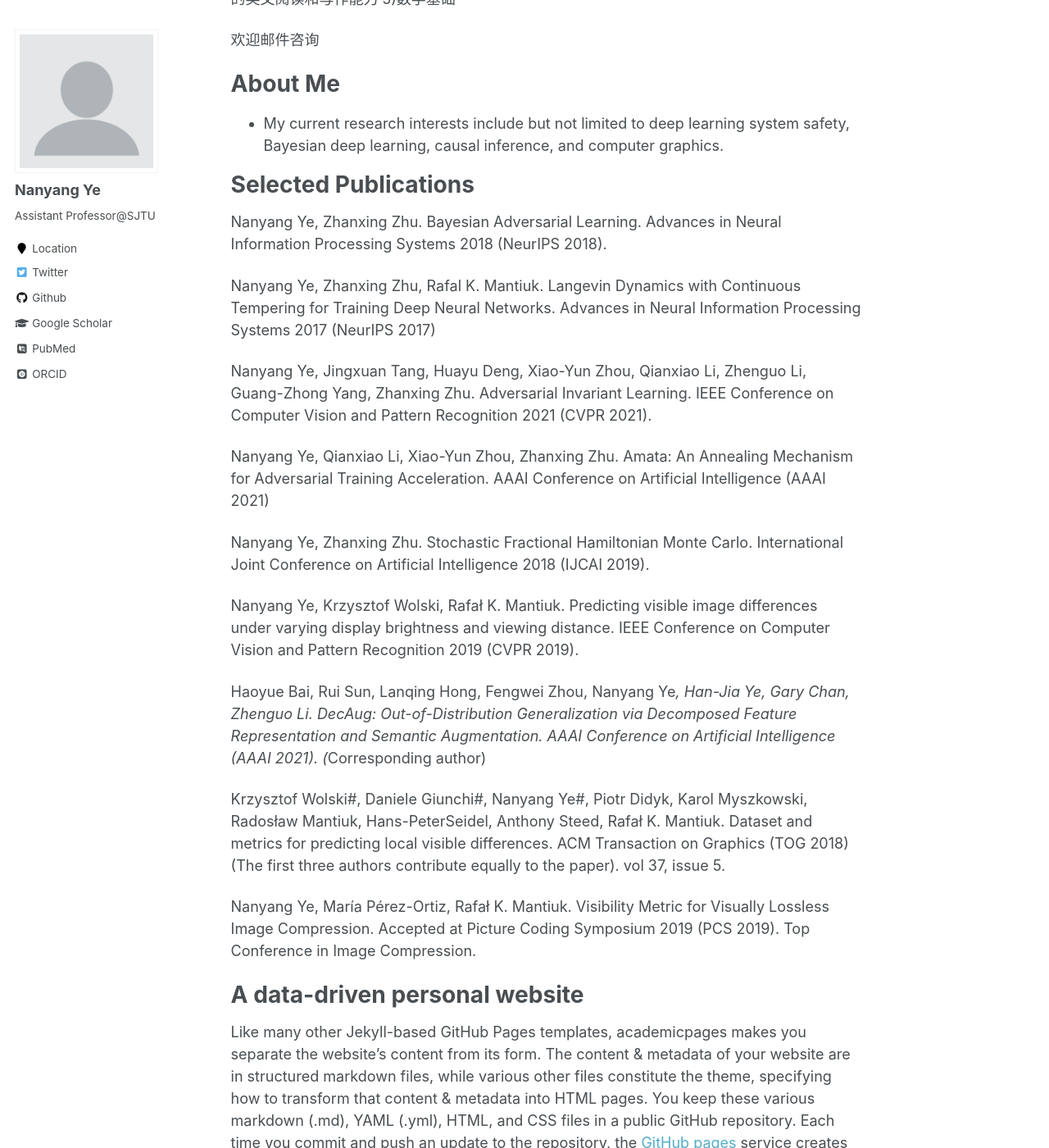
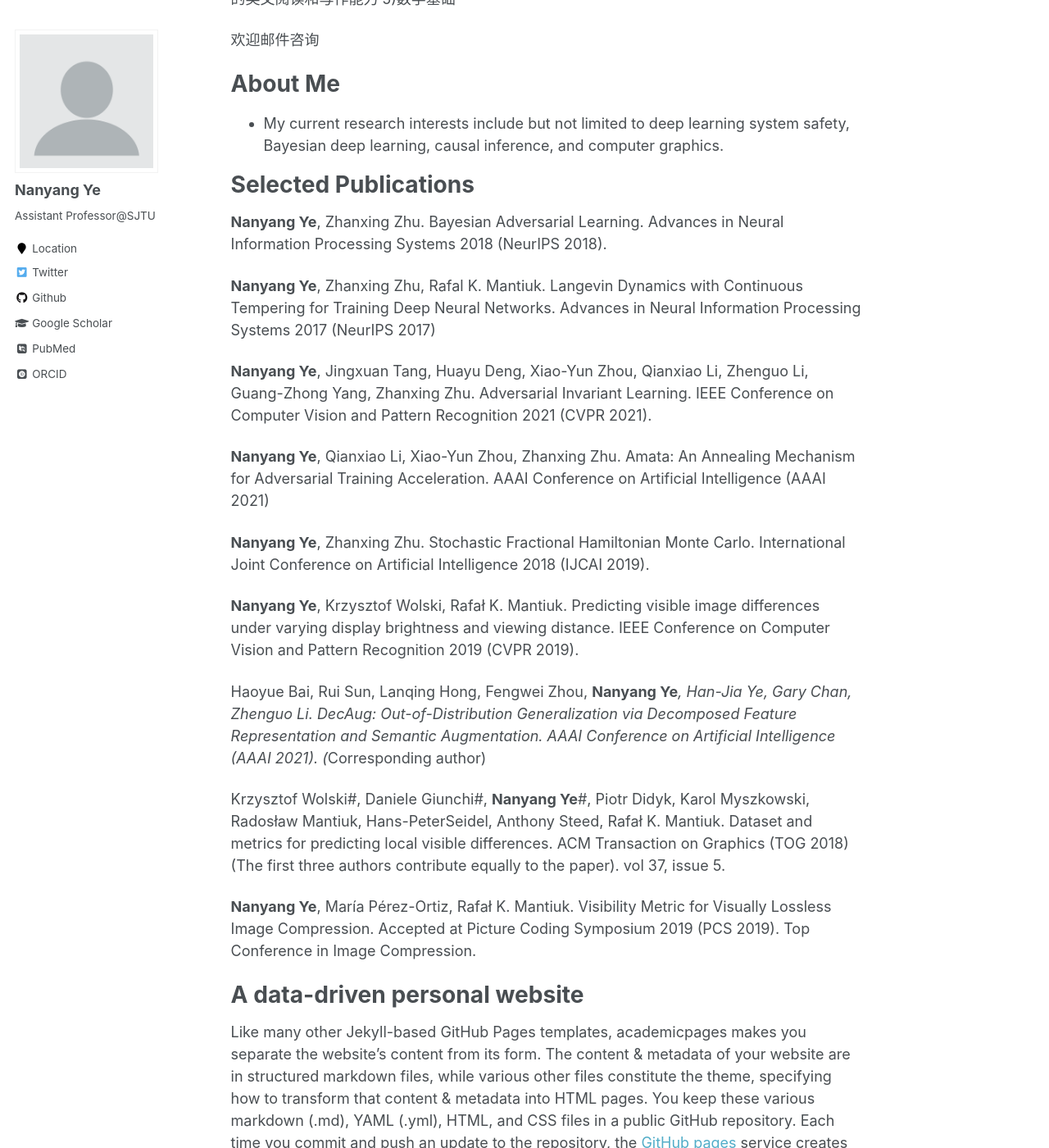
Before and after one commit to ynysjtu/ynysjtu.github.io, a Jekyll site: the page built from _pages/about.md, in a window 1280 px wide and 1400 px high, scrolled down 369 px. Shown: the whole window at 82% size. Built offline with Jekyll 4.4.1, drawn with Linux system fonts in a browser that asks for light colours; some web fonts are replaced.

```diff
--- a/_pages/about.md
+++ b/_pages/about.md
@@ -20,23 +20,23 @@ redirect_from:
 * My current research interests include but not limited to deep learning system safety, Bayesian deep learning, causal inference, and computer graphics.
 
 # Selected Publications
-Nanyang Ye, Zhanxing Zhu. Bayesian Adversarial Learning. Advances in Neural Information Processing Systems 2018 (NeurIPS 2018).
+**Nanyang Ye**, Zhanxing Zhu. Bayesian Adversarial Learning. Advances in Neural Information Processing Systems 2018 (NeurIPS 2018).
 
-Nanyang Ye, Zhanxing Zhu, Rafal K. Mantiuk. Langevin Dynamics with Continuous Tempering for Training Deep Neural Networks. Advances in Neural Information Processing Systems 2017 (NeurIPS 2017)
+**Nanyang Ye**, Zhanxing Zhu, Rafal K. Mantiuk. Langevin Dynamics with Continuous Tempering for Training Deep Neural Networks. Advances in Neural Information Processing Systems 2017 (NeurIPS 2017)
 
-Nanyang Ye, Jingxuan Tang, Huayu Deng, Xiao-Yun Zhou, Qianxiao Li, Zhenguo Li, Guang-Zhong Yang, Zhanxing Zhu. Adversarial Invariant Learning. IEEE Conference on Computer Vision and Pattern Recognition 2021 (CVPR 2021).
+**Nanyang Ye**, Jingxuan Tang, Huayu Deng, Xiao-Yun Zhou, Qianxiao Li, Zhenguo Li, Guang-Zhong Yang, Zhanxing Zhu. Adversarial Invariant Learning. IEEE Conference on Computer Vision and Pattern Recognition 2021 (CVPR 2021).
 
-Nanyang Ye, Qianxiao Li, Xiao-Yun Zhou, Zhanxing Zhu. Amata: An Annealing Mechanism for Adversarial Training Acceleration. AAAI Conference on Artificial Intelligence (AAAI 2021)
+**Nanyang Ye**, Qianxiao Li, Xiao-Yun Zhou, Zhanxing Zhu. Amata: An Annealing Mechanism for Adversarial Training Acceleration. AAAI Conference on Artificial Intelligence (AAAI 2021)
 
-Nanyang Ye, Zhanxing Zhu. Stochastic Fractional Hamiltonian Monte Carlo. International Joint Conference on Artificial Intelligence 2018 (IJCAI 2019).
+**Nanyang Ye**, Zhanxing Zhu. Stochastic Fractional Hamiltonian Monte Carlo. International Joint Conference on Artificial Intelligence 2018 (IJCAI 2019).
 
-Nanyang Ye, Krzysztof Wolski, Rafał K. Mantiuk. Predicting visible image differences under varying display brightness and viewing distance. IEEE Conference on Computer Vision and Pattern Recognition 2019 (CVPR 2019).
+**Nanyang Ye**, Krzysztof Wolski, Rafał K. Mantiuk. Predicting visible image differences under varying display brightness and viewing distance. IEEE Conference on Computer Vision and Pattern Recognition 2019 (CVPR 2019).
 
-Haoyue Bai, Rui Sun, Lanqing Hong, Fengwei Zhou, Nanyang Ye*, Han-Jia Ye, Gary Chan, Zhenguo Li. DecAug: Out-of-Distribution Generalization via Decomposed Feature Representation and Semantic Augmentation. AAAI Conference on Artificial Intelligence (AAAI 2021). (*Corresponding author)
+Haoyue Bai, Rui Sun, Lanqing Hong, Fengwei Zhou, **Nanyang Ye***, Han-Jia Ye, Gary Chan, Zhenguo Li. DecAug: Out-of-Distribution Generalization via Decomposed Feature Representation and Semantic Augmentation. AAAI Conference on Artificial Intelligence (AAAI 2021). (*Corresponding author)
 
-Krzysztof Wolski#, Daniele Giunchi#, Nanyang Ye#, Piotr Didyk, Karol Myszkowski, Radosław Mantiuk, Hans-PeterSeidel, Anthony Steed, Rafał K. Mantiuk. Dataset and metrics for predicting local visible differences. ACM Transaction on Graphics (TOG 2018) (The first three authors contribute equally to the paper). vol 37, issue 5.
+Krzysztof Wolski#, Daniele Giunchi#, **Nanyang Ye**#, Piotr Didyk, Karol Myszkowski, Radosław Mantiuk, Hans-PeterSeidel, Anthony Steed, Rafał K. Mantiuk. Dataset and metrics for predicting local visible differences. ACM Transaction on Graphics (TOG 2018) (The first three authors contribute equally to the paper). vol 37, issue 5.
 
-Nanyang Ye, María Pérez-Ortiz, Rafał K. Mantiuk. Visibility Metric for Visually Lossless Image Compression. Accepted at Picture Coding Symposium 2019 (PCS 2019). Top Conference in Image Compression.
+**Nanyang Ye**, María Pérez-Ortiz, Rafał K. Mantiuk. Visibility Metric for Visually Lossless Image Compression. Accepted at Picture Coding Symposium 2019 (PCS 2019). Top Conference in Image Compression.
 
 
 
```
